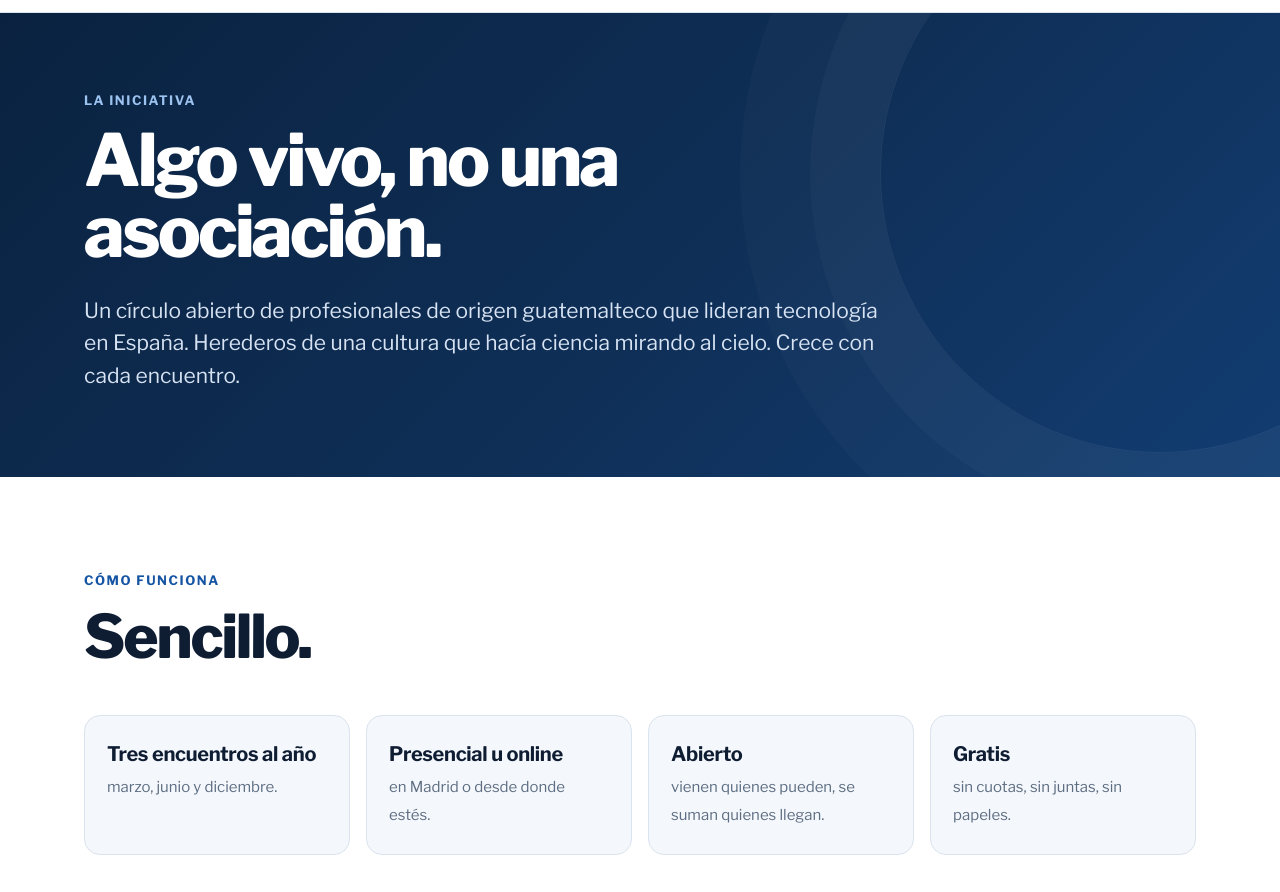
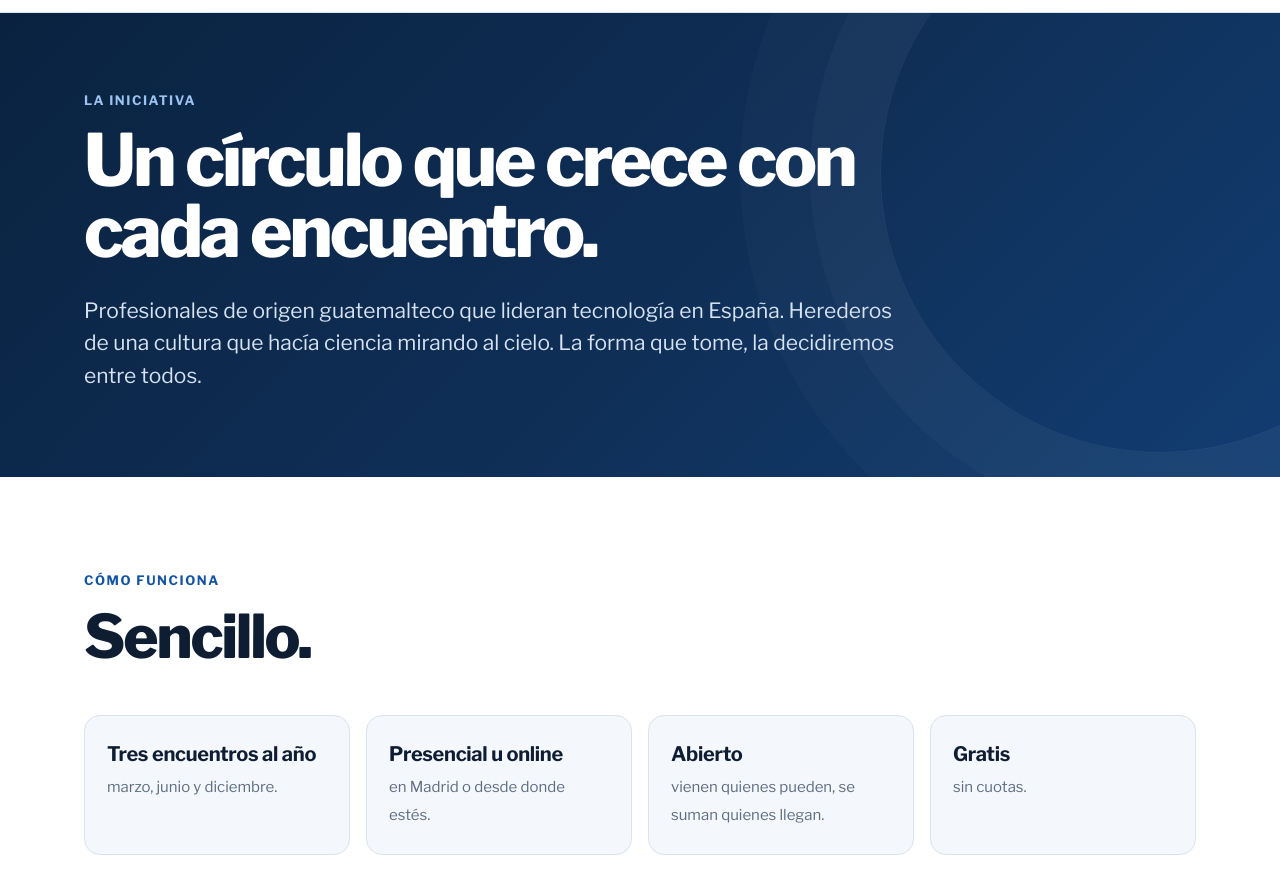
Before and after one commit to madeprat/Guate_Tech_Leaders_ES, a plain HTML site: page la-iniciativa.html in a window 1280 px wide. Shown: the part 60-952 px from the top of the page. Drawn offline with Linux system fonts and the light colour scheme.

Commit message:
Mensajes abiertos sobre la forma futura de la iniciativa
- La iniciativa: titular «Un círculo que crece con cada encuentro» y
  «La forma que tome, la decidiremos entre todos».
- Se quitan «sin juntas, sin papeles».
- Aviso legal: «por ahora» no está constituida como asociación.

Co-Authored-By: Claude Opus 5.5 <noreply@anthropic.com>
Claude-Session: https://claude.ai/code/session_01ANWUHrw26KNrAm8fD9SGFG

```diff
--- a/la-iniciativa.html
+++ b/la-iniciativa.html
@@ -37,8 +37,8 @@
 <section class="heroe">
   <div class="wrap heroe-pag">
     <span class="antetitulo">La iniciativa</span>
-    <h1 class="titular" style="font-size:clamp(40px,6vw,72px)">Algo vivo, no una asociación.</h1>
-    <p class="entrada">Un círculo abierto de profesionales de origen guatemalteco que lideran tecnología en España. Herederos de una cultura que hacía ciencia mirando al cielo. Crece con cada encuentro.</p>
+    <h1 class="titular" style="font-size:clamp(40px,6vw,72px)">Un círculo que crece con cada encuentro.</h1>
+    <p class="entrada">Profesionales de origen guatemalteco que lideran tecnología en España. Herederos de una cultura que hacía ciencia mirando al cielo. La forma que tome, la decidiremos entre todos.</p>
   </div>
 </section>
 
@@ -49,7 +49,7 @@
       <div><b>Tres encuentros al año</b><span>marzo, junio y diciembre.</span></div>
       <div><b>Presencial u online</b><span>en Madrid o desde donde estés.</span></div>
       <div><b>Abierto</b><span>vienen quienes pueden, se suman quienes llegan.</span></div>
-      <div><b>Gratis</b><span>sin cuotas, sin juntas, sin papeles.</span></div>
+      <div><b>Gratis</b><span>sin cuotas.</span></div>
     </div>
   </div>
 </section>
```
Also changed, not shown: legal.html (+1 -1 lines).
